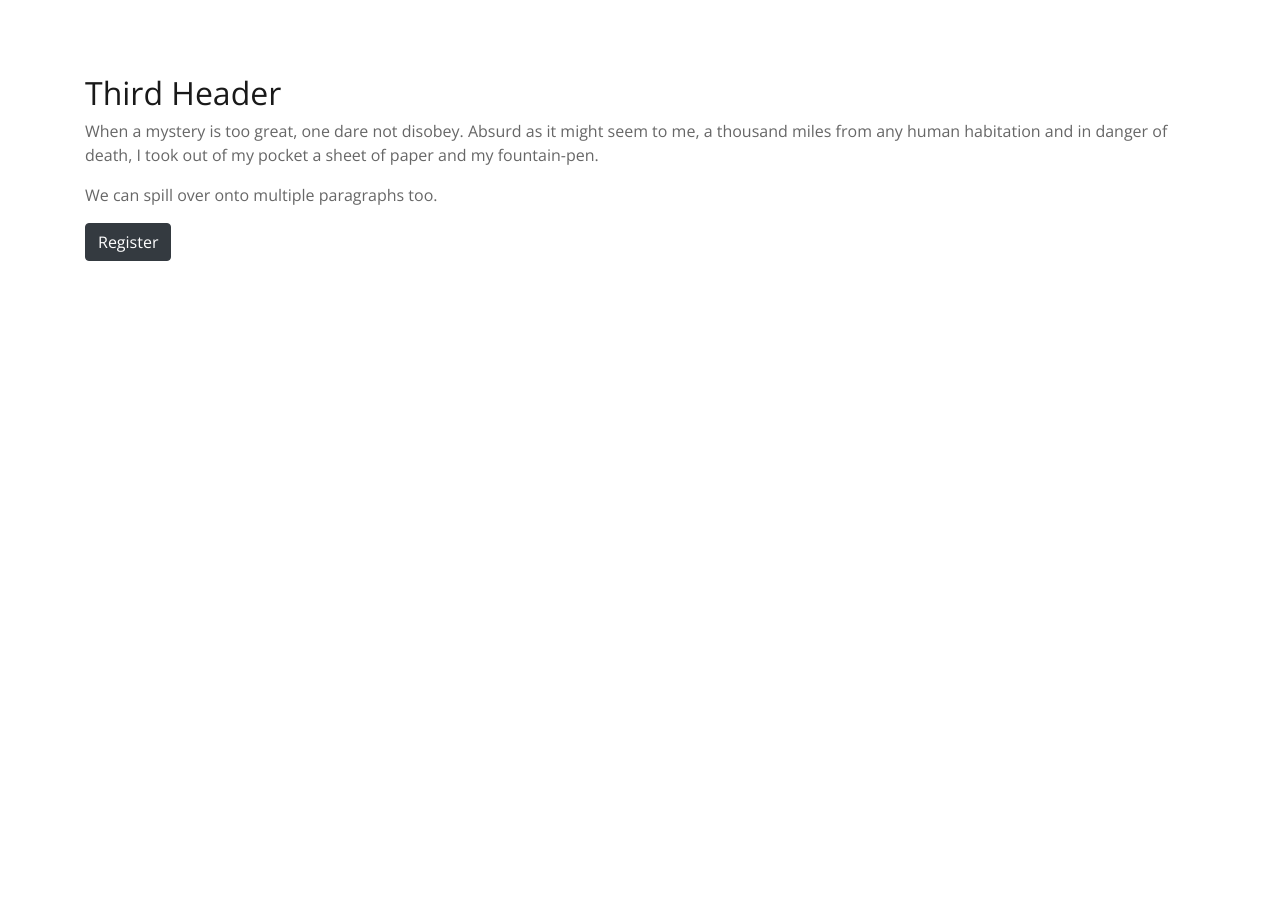
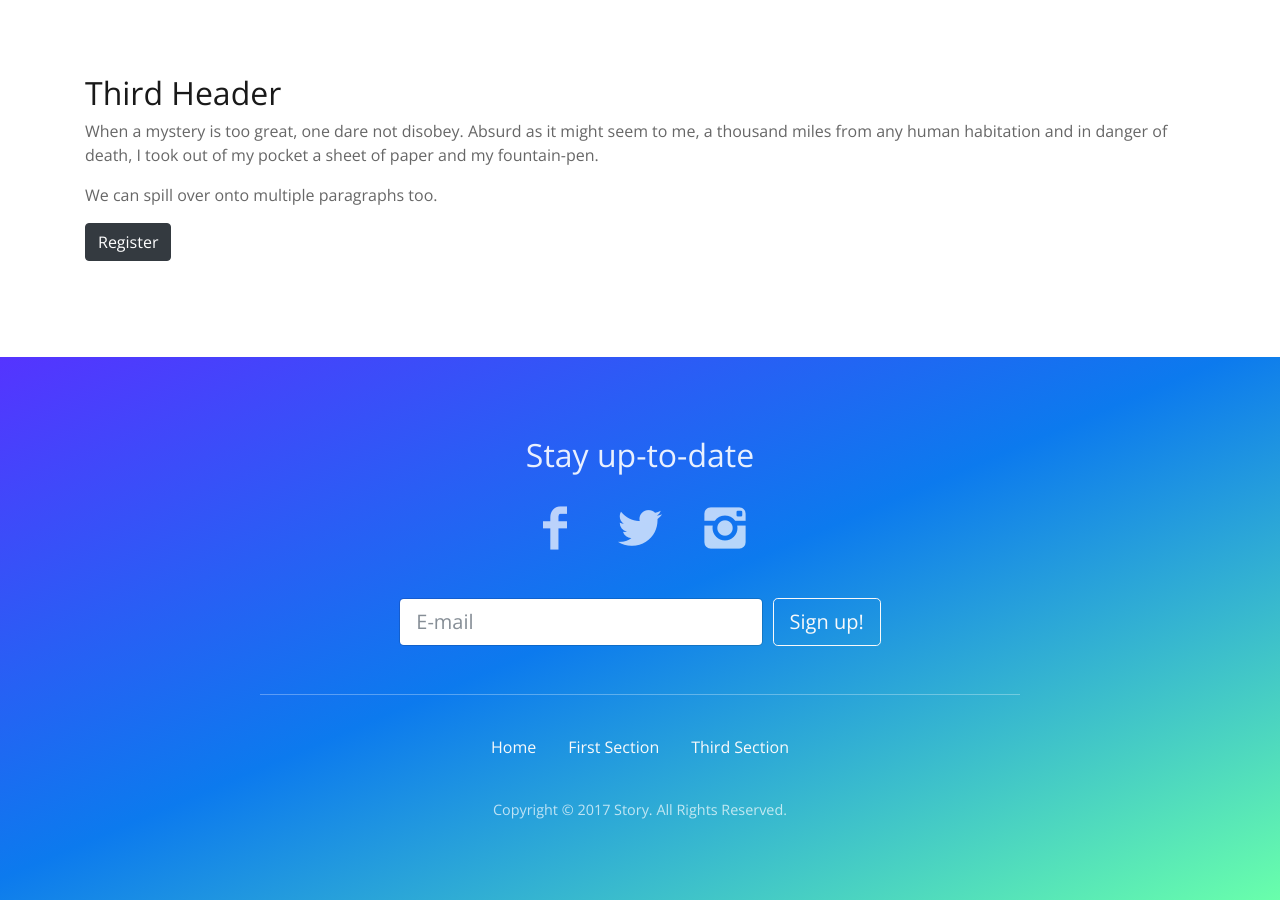
Before and after one commit to story-ai/story-ai.github.io, a Jekyll site: the page built from index.md, in a window 1280 px wide and 900 px high, scrolled down 3028 px. Built offline with Jekyll 4.4.1, drawn with Linux system fonts in a browser that asks for light colours; before the commit the page ends 3385 px from its top, so only the background shows below that; part of the change alters nothing that is shown.

```diff
--- a/index.md
+++ b/index.md
@@ -100,7 +100,7 @@ parts:
             link: "#register"
             filled: true
 
-    - type: foooter
+    - type: footer
       content:
         id: register
         header: Stay up-to-date
```
